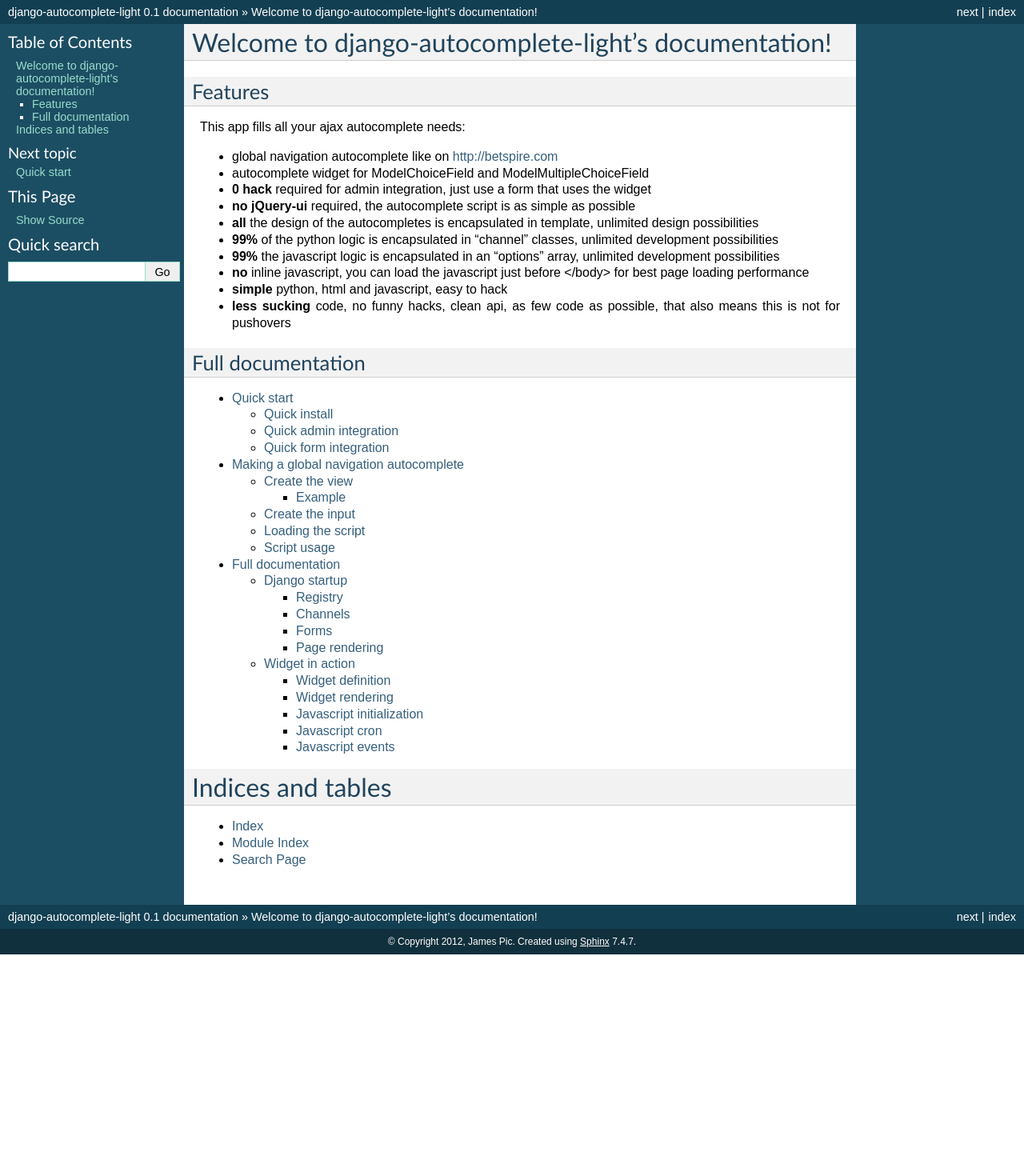
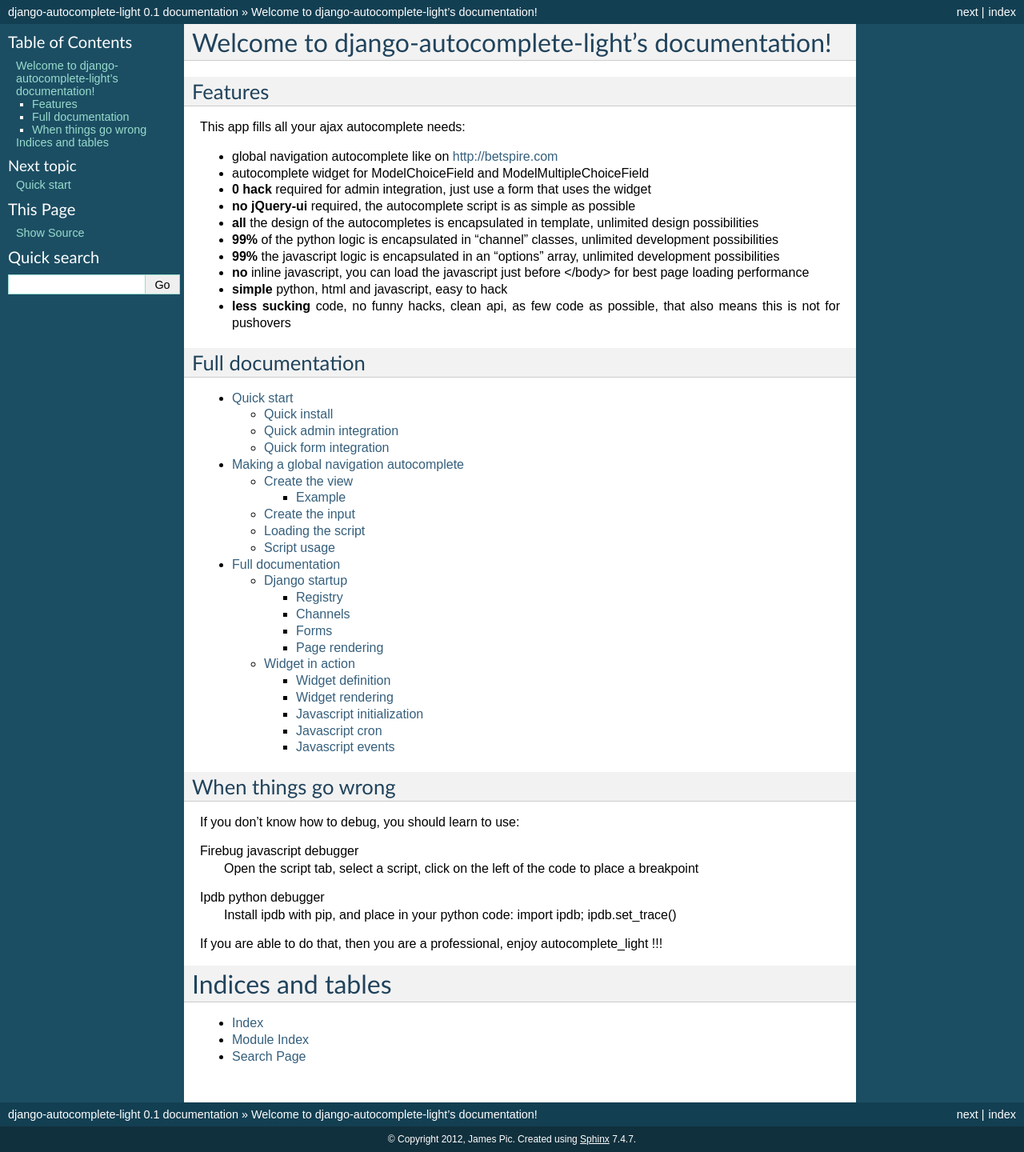
Before and after one commit to yourlabs/django-autocomplete-light, a Sphinx documentation site: the page built from docs/source/index.rst, in a window 1280 px wide. Shown: the whole page at 80% size. Built offline with Sphinx 7.4.7, drawn with Linux system fonts in a browser that asks for light colours; before the commit the page ends 1193 px from its top, so only the background shows below that.

Commit message:
Added a note about debuggers

```diff
--- a/docs/source/index.rst
+++ b/docs/source/index.rst
@@ -23,8 +23,6 @@
 - **less sucking** code, no funny hacks, clean api, as few code as
   possible, that also means this is not for pushovers
 
-
-
 Full documentation
 ------------------
 
@@ -35,6 +33,20 @@
    navigation
    forms
 
+When things go wrong
+--------------------
+
+If you don't know how to debug, you should learn to use:
+
+Firebug javascript debugger
+    Open the script tab, select a script, click on the left of the code to
+    place a breakpoint
+
+Ipdb python debugger
+    Install ipdb with pip, and place in your python code: import ipdb; ipdb.set_trace()
+
+If you are able to do that, then you are a professional, enjoy autocomplete_light !!!
+
 Indices and tables
 ==================
 
```
